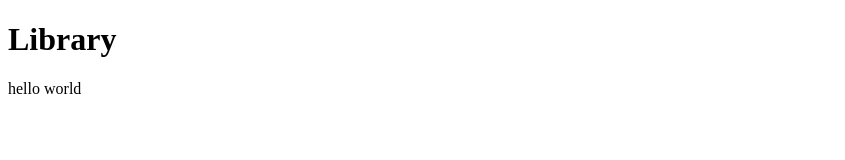
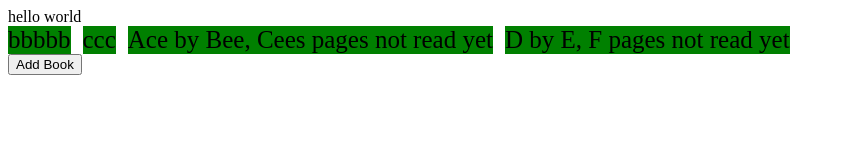
Before and after one commit to Escended/library, a plain HTML site: page index.html in a window 1280 px wide. Shown: the whole page, without its empty margins (0-845 px from the left). Drawn offline with Linux system fonts and the light colour scheme.

Commit message:
Display books on page using DOM

```diff
--- a/css/style.css
+++ b/css/style.css
@@ -0,0 +1,8 @@
+#container {
+    display: flex;
+    gap: 12px;
+}
+#container div {
+    font-size: 25px;
+    background-color: green;
+}
--- a/index.html
+++ b/index.html
@@ -1,9 +1,16 @@
 <!DOCTYPE html>
 <html>
 <header>
-    <h1>Library</h1>
+    <title>Library</title>
+    <link rel="stylesheet" href="css/style.css">
 </header>
-<body>
+<body >
     hello world
+    <main id="container">
+        <div>bbbbb</div>
+        <div>ccc</div>
+    </main>
+    <button>Add Book</button>
+<script src="scripts/script.js"></script>
 </body>
 </html>
--- a/scripts/script.js
+++ b/scripts/script.js
@@ -0,0 +1,36 @@
+let library = [];
+
+function Book(title, author, pages, status) {
+    this.title = title,
+    this.author = author,
+    this.pages = pages,
+    this.status = status,
+    this.info = () => {
+        return `${title} by ${author}, ${pages} pages ${status}`
+    }
+};
+
+const book1 = new Book('Ace', 'Bee', 'Cees', 'not read yet');
+const book2 = new Book('D', 'E', 'F', 'not read yet');
+book1.info();
+book2.info();
+library.push(book1);
+library.push(book2);
+
+console.table(library);
+
+const container = document.getElementById("container");
+
+function displayBooks() {
+    library.forEach((book) => {
+        let b = document.createElement('div');
+        b.innerHTML = book.info();
+        container.appendChild(b).className = "book";
+    });
+}
+
+function addBookButton() {
+
+}
+
+displayBooks();
```
